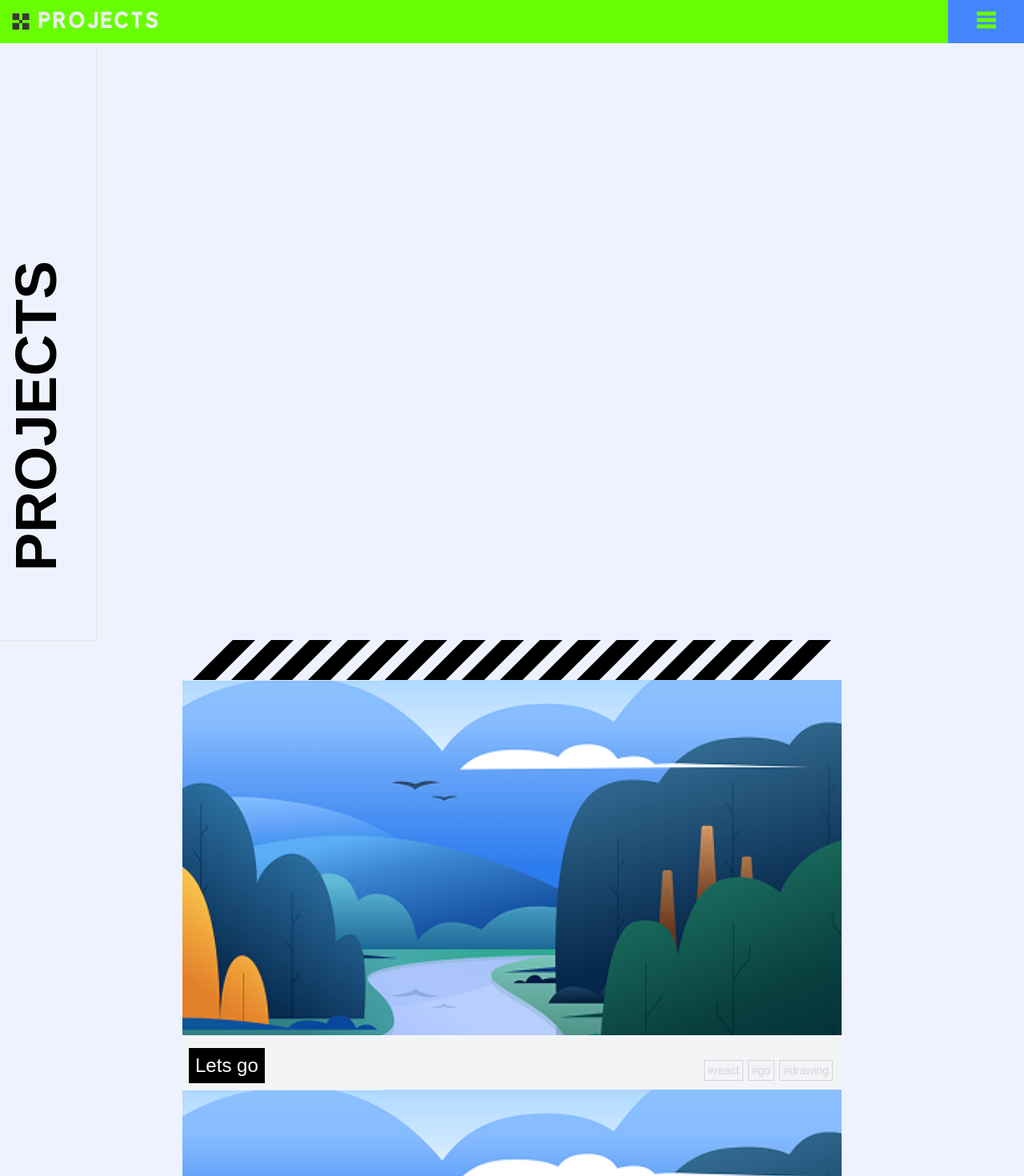
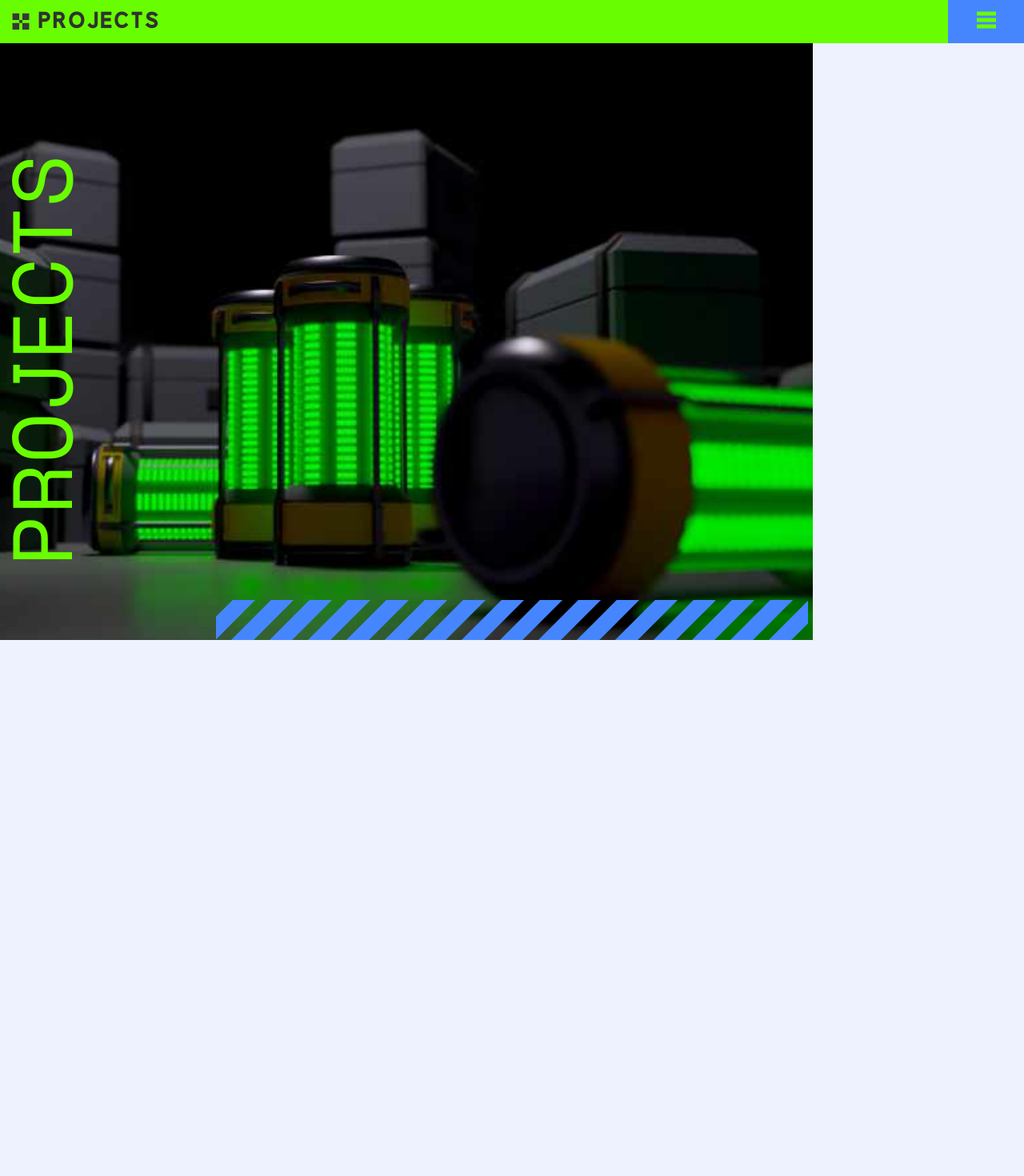
Before and after one commit to gpuonfire/porto, a React (Vite) app: page /projects in a window 1280 px wide. Shown: the top 1470 px of the page at 80% size. After the commit the page ends 800 px from the top, so only its background shows below. Built offline with nearby package versions, Linux system fonts and the light colour scheme.

Commit message:
fix + feature: fix viewport scale, adjustments to MainNav, rescructure Project Page and Project Card

```diff
--- a/index.html
+++ b/index.html
@@ -3,7 +3,7 @@
   <head>
     <meta charset="UTF-8" />
     <link rel="icon" type="image/svg+xml" href="/vite.svg" />
-    <meta name="viewport" content="width=device-width, initial-scale=1.0" />
+    <meta name="viewport" content="width=device-width, minimum-scale=1.0, initial-scale=1.0" />
     <title>My portfolio</title>
   </head>
   <body>
--- a/src/assets/projects-data.json
+++ b/src/assets/projects-data.json
@@ -76,11 +76,11 @@
   "projects": [
     {
       "id": "e-comerce",
-      "title": "Virtual Aquarium",
+      "title": "Some Certain Idea",
       "date": "2025-03-15",
       "featured": true,
       "description": "This comprehensive e-commerce platform was built using React for the frontend and Node.js with Express for the backend. The application features a responsive design that adapts seamlessly to all device sizes, integrated payment processing through Stripe API, and real-time inventory management. Users can create accounts, save favorite items, track order history, and receive email notifications about order status. The admin dashboard provides detailed analytics on sales trends, user behavior, and inventory levels. One of the most challenging aspects was implementing a robust recommendation engine that suggests products based on browsing history and purchase patterns. The project also includes a sophisticated search function with filters for categories, price ranges, and ratings. MongoDB was used for the database, with Redis caching implemented to improve performance for frequently accessed data.",
-      "hashtags": ["react", "go", "drawing"],
+      "hashtags": ["react", "THA", "p5JS", "TS"],
       "thumbnail": {
         "src": "./thumbnail.png",
         "alt": "Product detail page with reviews and recommendations"
--- a/src/components/MainNavBar/MainNavBar.module.scss
+++ b/src/components/MainNavBar/MainNavBar.module.scss
@@ -1,13 +1,25 @@
 @use "@/styles/main" as *;
 
 nav {
+  position: fixed;
+  top: 0;
   z-index: 100;
-  position: fixed;
   width: 100vw;
   display: flex;
   flex-direction: column;
   justify-content: flex-start;
   align-items: center;
+  overflow: hidden;
+}
+
+.backdrop {
+  position: fixed;
+  top: 0;
+  left: 0;
+  width: 100vw;
+  height: 100vh;
+  background-color: rgba(0, 0, 0, 0.5);
+  z-index: -2;
 }
 
 .navHead {
@@ -25,10 +37,10 @@
     gap: $space-xxs;
     justify-content: flex-start;
     align-items: center;
-
     padding: $space-xs;
 
     h1 {
+      color: $black;
       font-family: Berlin;
       font-size: 29px;
       font-style: normal;
@@ -57,7 +69,7 @@
 }
 
 .navItem {
-  color: $green-100;
+  color: $white;
   font-family: SpaceMono;
   font-size: 36px;
   font-style: normal;
@@ -69,13 +81,13 @@
   transition: background-color 0.2s ease-out, color 0.2s ease-out;
 
   &:hover {
-    color: $white;
+    color: $green-200;
     background-color: rgba(46, 46, 46, 0.4);
   }
 }
 
 .navLink:active {
-  color: $white;
+  color: $green-200;
 }
 
 .navList {
@@ -84,8 +96,7 @@
   display: flex;
   flex-direction: column;
   justify-content: flex-start;
-  background-color: rgba(46, 46, 46, 0.3);
-  color: $white;
+  background-color: $black;
   backdrop-filter: blur(5px);
 }
 
@@ -93,7 +104,7 @@
   display: block;
   height: 2px;
   border: 0;
-  border-top: 2px solid $neutral-500;
+  border-top: 2px solid $blue-200;
   margin: 0 $space-s;
 }
 
--- a/src/components/MainNavBar/MainNavBar.tsx
+++ b/src/components/MainNavBar/MainNavBar.tsx
@@ -2,7 +2,8 @@
 import pointIcon from "@/assets/icons/5Point.svg";
 import burgerIcon from "@/assets/icons/Burger.svg";
 import styles from "./MainNavBar.module.scss";
-import { useState, useRef, useEffect, use } from "react";
+import { useState, useRef, useEffect } from "react";
+import { useNavigate } from "react-router";
 
 interface MainNavBar {
   isDesktop: boolean;
@@ -13,6 +14,7 @@
   const isOpen = useRef(false);
   const dropMenu = useRef<HTMLUListElement>(null);
   const location = useLocation();
+  const navigate = useNavigate();
 
   const isDesktop = false;
 
@@ -60,12 +62,20 @@
 
   return !isDesktop ? (
     <nav ref={dropMenu}>
+      {/* Backdrop overlay */}
+      {isExpanded && (
+        <div className={styles.backdrop} onClick={() => setIsExpanded(false)} />
+      )}
       <div className={styles.navHead}>
-        <div className={styles.container}>
+        <div className={styles.container} onClick={() => navigate("/")}>
           <img src={pointIcon} aria-hidden={true} className={styles.icon} />
           <h1>{titel}</h1>
         </div>
-        <button className={styles.burgerMenu} onClick={handleClick}>
+        <button
+          className={styles.burgerMenu}
+          onClick={handleClick}
+          aria-label="Navigation"
+        >
           <img src={burgerIcon} aria-hidden={true} />
         </button>
       </div>
@@ -117,36 +127,8 @@
       </ul>
     </nav>
   ) : (
-    <nav className="top-0 w-full h-13  bg-white z-50">
-      <ul className="list-none w-full h-full flex flex-row justify-between items-center p-0">
-        <li className="p-3 max-w-13">
-          <NavLink to={"/"}>
-            <img src={pointIcon} />
-          </NavLink>
-        </li>
-        <li className="m-1 p-2 hover:bg-neongreen  ">
-          <NavLink
-            to={"/"}
-            className={({ isActive }) => {
-              return isActive ? "text-black" : "text-white";
-            }}
-          >
-            HOME
-          </NavLink>
-        </li>
-        <li className="p-4">
-          <NavLink className="hover:hover:text-white" to={"/projects"}>
-            PROJECTS
-          </NavLink>
-        </li>
-        <li className="p-4">
-          <NavLink to={"/art"}>ART</NavLink>
-        </li>
-
-        <li className="p-4 h-full ml-auto bg-neongreen">
-          <NavLink to={"/about-me"}>CONTACT</NavLink>
-        </li>
-      </ul>
+    <nav>
+      <p>Desktop Navigation</p>
     </nav>
   );
 }
--- a/src/components/ProjectTeaserCard/ProjectTeaserCard.module.scss
+++ b/src/components/ProjectTeaserCard/ProjectTeaserCard.module.scss
@@ -1,34 +1,36 @@
+@use "@/styles/main" as *;
+
 .projectCard {
   display: flex;
   flex-direction: column;
   align-items: center;
-  background-color: #f3f4f6; // Tailwind's bg-gray-100
+  justify-content: center;
   overflow: hidden;
-  max-width: 1280px; // max-w-screen-xl
-  height: 32rem; // Tailwind's h-130 approx
+  max-width: 1280px;
+  height: 830px;
 }
 
-.imageContainer {
-  flex-grow: 2;
+.textBox {
+  background-color: $neutral-800;
+  display: flex;
+  align-items: center;
+  justify-content: flex-start;
+  flex-direction: column;
+  width: 100%;
+}
+
+.thumbnailContainer {
+  flex-grow: 1;
   overflow: hidden;
   width: 100%;
   height: 100%;
-  position: relative;
-}
 
-.image {
-  width: 100%;
-  height: 100%;
-  object-fit: cover;
-  object-position: center;
-}
-
-.footer {
-  display: flex;
-  align-items: flex-end;
-  justify-content: space-between;
-  width: 100%;
-  padding: 0.5rem;
+  img {
+    width: 100%;
+    height: 100%;
+    object-fit: cover;
+    object-position: center;
+  }
 }
 
 .link {
--- a/src/components/ProjectTeaserCard/ProjectTeaserCard.tsx
+++ b/src/components/ProjectTeaserCard/ProjectTeaserCard.tsx
@@ -21,27 +21,23 @@
     <>
       {
         <article className={styles.projectCard}>
-          <div className={styles.imageContainer}>
-            <LazyLoadImage
-              src={thumbnail.src}
-              alt={thumbnail.alt}
-              className={styles.image}
-            />
+          <div className={styles.thumbnailContainer}>
+            <LazyLoadImage src={thumbnail.src} alt={thumbnail.alt} />
           </div>
-          <div className={styles.footer}>
-            <Link className={styles.link} to={`/projects/${titleToUrl(title)}`}>
-              Lets go
-            </Link>
+          <div className={styles.textBox}>
             <div className={styles.titleContainer}>
-              <h1 className={styles.title}>{title}</h1>
               <div className={styles.hashtags}>
                 {hashtags.map((text: string, index: number) => (
                   <p className={styles.hashtag} key={index}>
                     #{text}
                   </p>
                 ))}
+                <h1 className={styles.title}>{title}</h1>
               </div>
             </div>
+            <Link className={styles.link} to={`/projects/${titleToUrl(title)}`}>
+              Lets go
+            </Link>
           </div>
         </article>
       }
--- a/src/components/Stripes/Stripes.tsx
+++ b/src/components/Stripes/Stripes.tsx
@@ -2,11 +2,15 @@
 
 interface Stripes {
   number: number;
+  addedClass: string;
 }
 
-export default function Stripes({ number = 3 }: Stripes) {
+export default function Stripes({ number = 3, addedClass }: Stripes) {
   return (
-    <div className={styles.stripeContainer} aria-hidden={true}>
+    <div
+      className={`${styles.stripeContainer} ${addedClass}`}
+      aria-hidden={true}
+    >
       {Array.from({ length: number }).map((_, i) => (
         <div key={i} className={styles.stripe} aria-hidden={true}></div>
       ))}
--- a/src/pages/ProjectsPage/ProjectsPage.module.scss
+++ b/src/pages/ProjectsPage/ProjectsPage.module.scss
@@ -1,41 +1,66 @@
+@use "@/styles/main.scss" as *;
+
 .heroSection {
+  position: relative;
   display: flex;
+  flex-direction: column;
+  align-items: center;
   width: 100%;
+  height: calc(100dvh - var(--navbar-height));
+  // overflow: hidden;
 }
 
 .sidePanel {
-  width: 7.5rem; // w-30 (30 * 0.25rem)
+  width: 7.5rem;
   height: 100%;
-  outline: 1px solid #e5e7eb;
-  position: relative;
-  z-index: 10;
+  z-index: 20;
+  position: absolute;
   display: flex;
   flex-direction: column;
   justify-content: flex-end;
-  padding: 0.25rem; // p-1
+  padding: $space-xxs;
+  align-self: flex-start;
 }
 
-.projectsText {
-  font-family: "Lexend", sans-serif; // font-lexend
-  font-size: 4.5rem; // text-7xl (approx 72px)
-  color: #000;
+.imgContainer {
+  flex-grow: 1;
+  overflow: hidden;
+  width: 100%;
+  height: 100%;
+
+  img {
+    position: relative;
+    left: -310px;
+    height: 100%;
+    // width: 100%;
+    object-fit: cover;
+    object-position: center;
+  }
+}
+
+.heroText {
+  z-index: 20;
+  color: $green-200;
   position: absolute;
   align-self: flex-start;
   transform-origin: top left;
   transform: rotate(-90deg); // rotate-270
+
+  font-family: SpaceMono;
+  font-size: 105px;
+  font-style: normal;
+  font-weight: 400;
+  line-height: 80%;
 }
 
-.imageContainer {
-  overflow: hidden;
-  width: 100%;
-  position: relative;
-}
+.stripes {
+  bottom: 0;
+  position: absolute;
+  z-index: 20;
 
-.heroImage {
-  height: 100%;
-  width: 100%;
-  object-fit: cover;
-  object-position: center;
+  div {
+    background-color: $blue-200;
+  }
 }
 
 .projectsSection {
--- a/src/pages/ProjectsPage/ProjectsPage.tsx
+++ b/src/pages/ProjectsPage/ProjectsPage.tsx
@@ -4,6 +4,8 @@
 import TESTDATA from "@/assets/projects-data.json";
 import { Project } from "../../@types/youAreJustMyType";
 import { useEffect, useState } from "react";
+import { LazyLoadImage } from "react-lazy-load-image-component";
+import nuclearWaste from "@/assets/SiFi_Container.jpg";
 
 export default function ProjectPage() {
   const [projects, setProjects] = useState(null);
@@ -18,10 +20,19 @@
 
   return (
     <>
-      <div className={styles.sidePanel}>
-        <h1 className={styles.projectsText}>PROJECTS</h1>
+      <div className={styles.heroSection}>
+        <div className={styles.sidePanel}>
+          <h1 className={styles.heroText}>PROJECTS</h1>
+        </div>
+        <Stripes number={16} addedClass={styles.stripes} />
+        <div className={styles.imgContainer}>
+          <LazyLoadImage
+            className={styles.heroImage}
+            src={nuclearWaste}
+            alt="Nuclear Waste Containers"
+          />
+        </div>
       </div>
-      <Stripes number={16} />
       <section className={styles.projectsSection}>
         {projects ? (
           projects.map((project: Project, index: number) => (
--- a/src/styles/globals.css
+++ b/src/styles/globals.css
@@ -27,6 +27,7 @@
   height: 100vh;
   width: 100vw;
   margin: 0;
+  overflow-x: hidden;
 }
 
 body {
```
Also changed, not shown: src/assets/SiFi_Container.jpg (added).
